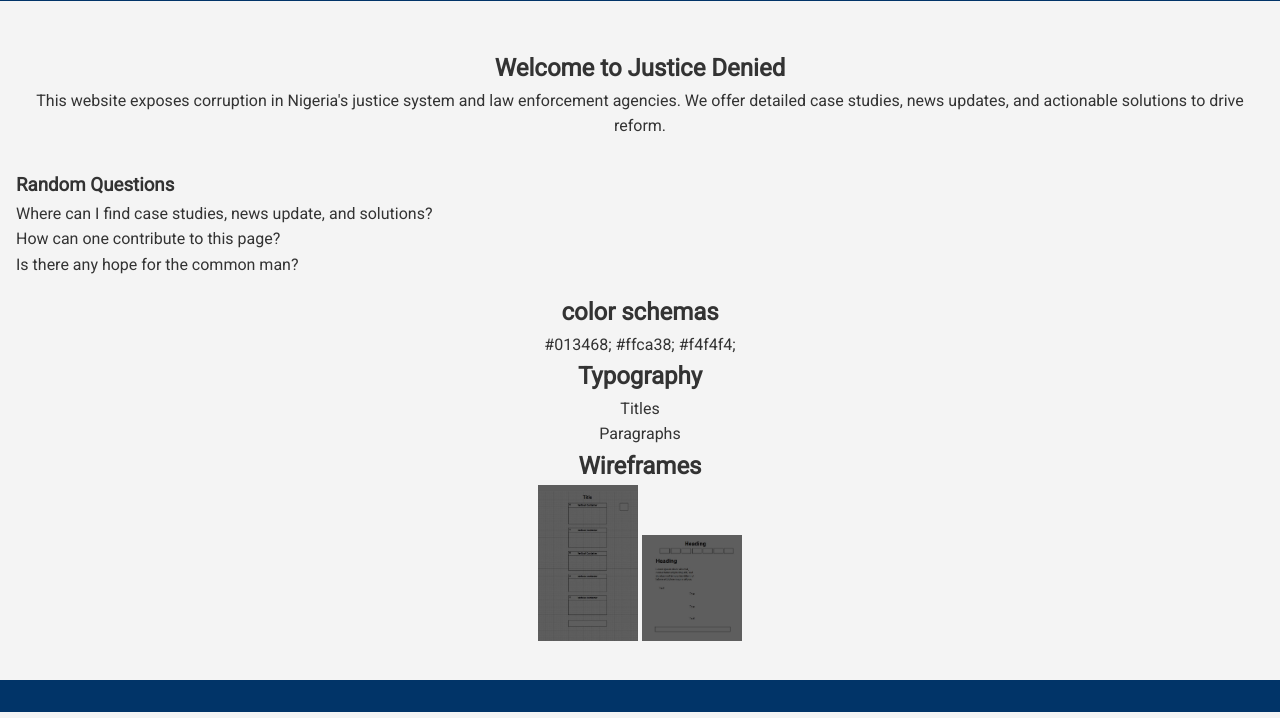
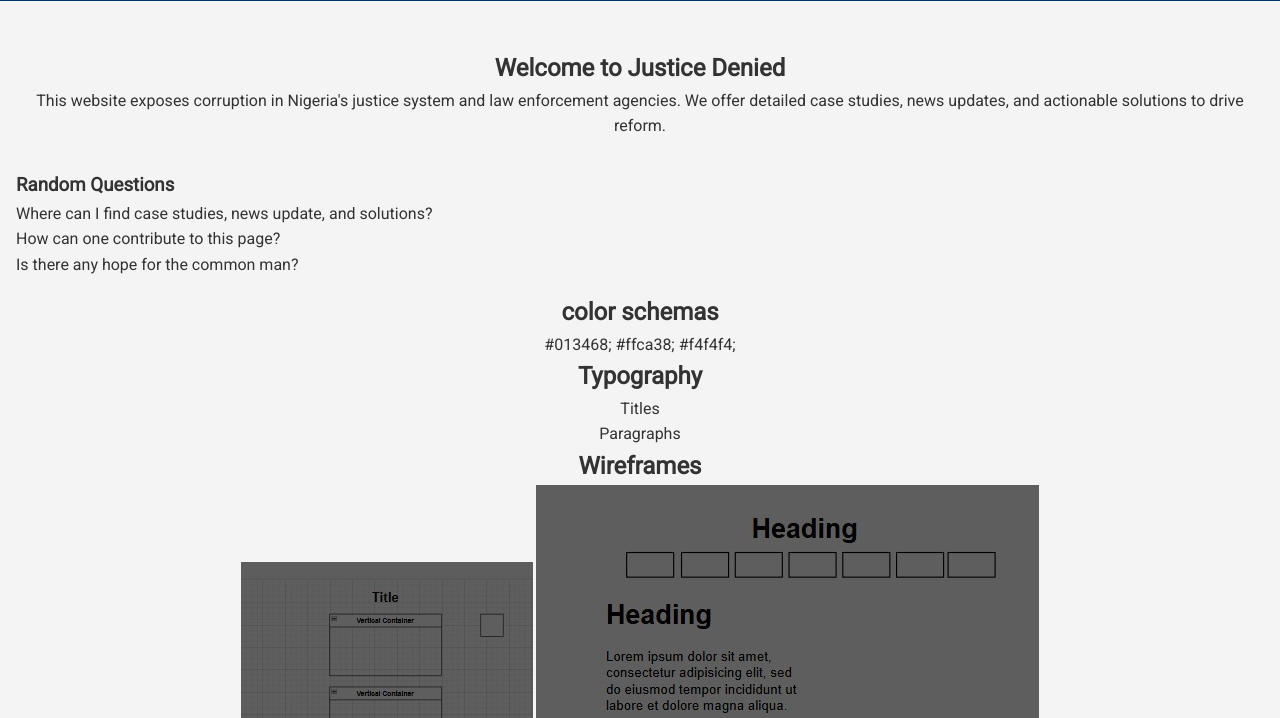
Before and after one commit to VladmirNzeh/wdd131, a plain HTML site: page project/siteplan.html in a window 1280 px wide. Shown: the part 82-800 px from the top of the page. Drawn offline with Linux system fonts and the light colour scheme; files that its build step writes are made by us from their sources.

Commit message:
Update siteplan.html

```diff
--- a/project/siteplan.html
+++ b/project/siteplan.html
@@ -50,8 +50,8 @@
             <p>Titles</p>
             <p>Paragraphs</p>
             <h2>Wireframes</h2>
-            <img src="images/mobile-siteplan-wireframe.jpg" alt="mobile-siteplan" width="100">
-            <img src="images/wireframe-siteplan.jpg" alt="wireframe-siteplan" width="100">
+            <img src="images/mobile-siteplan-wireframe.jpg" alt="mobile-siteplan">
+            <img src="images/wireframe-siteplan.jpg" alt="wireframe-siteplan">
 
         </section>
     </main>
```
